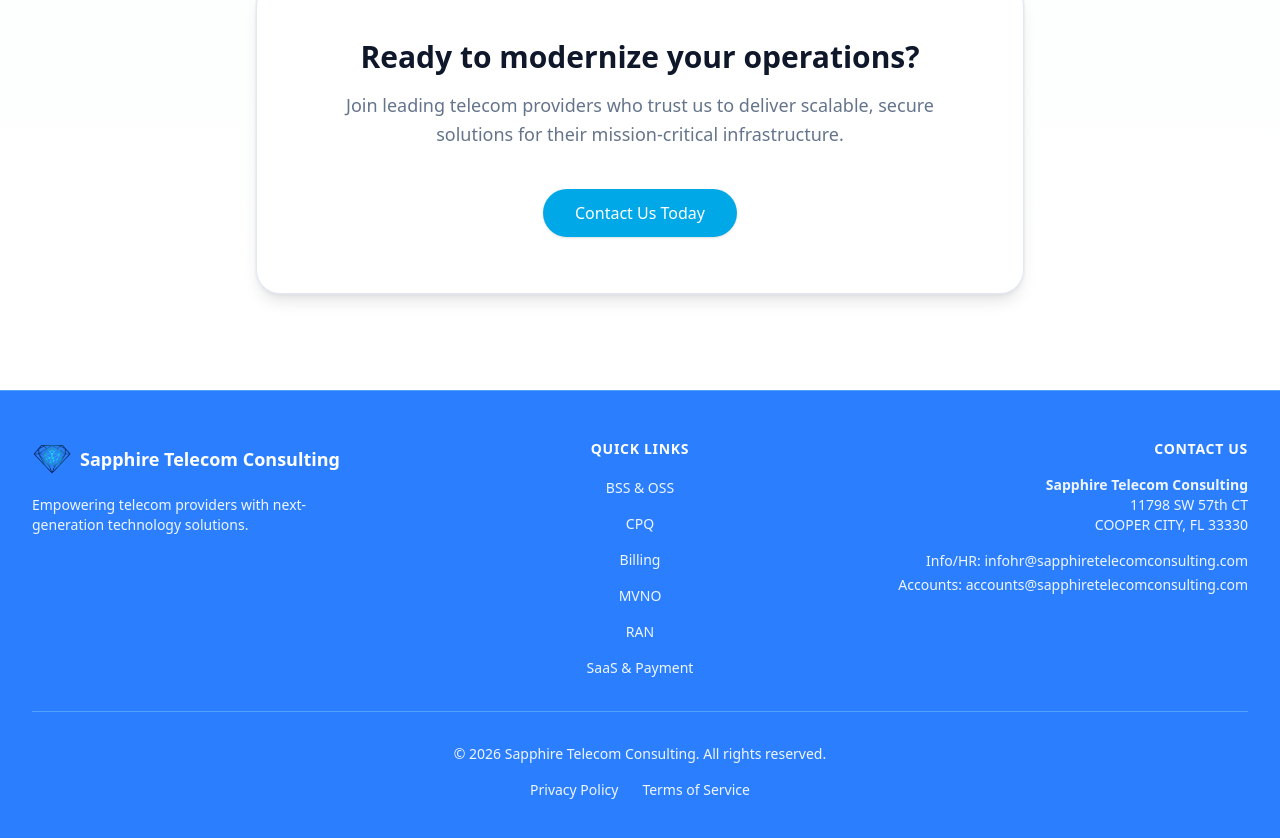
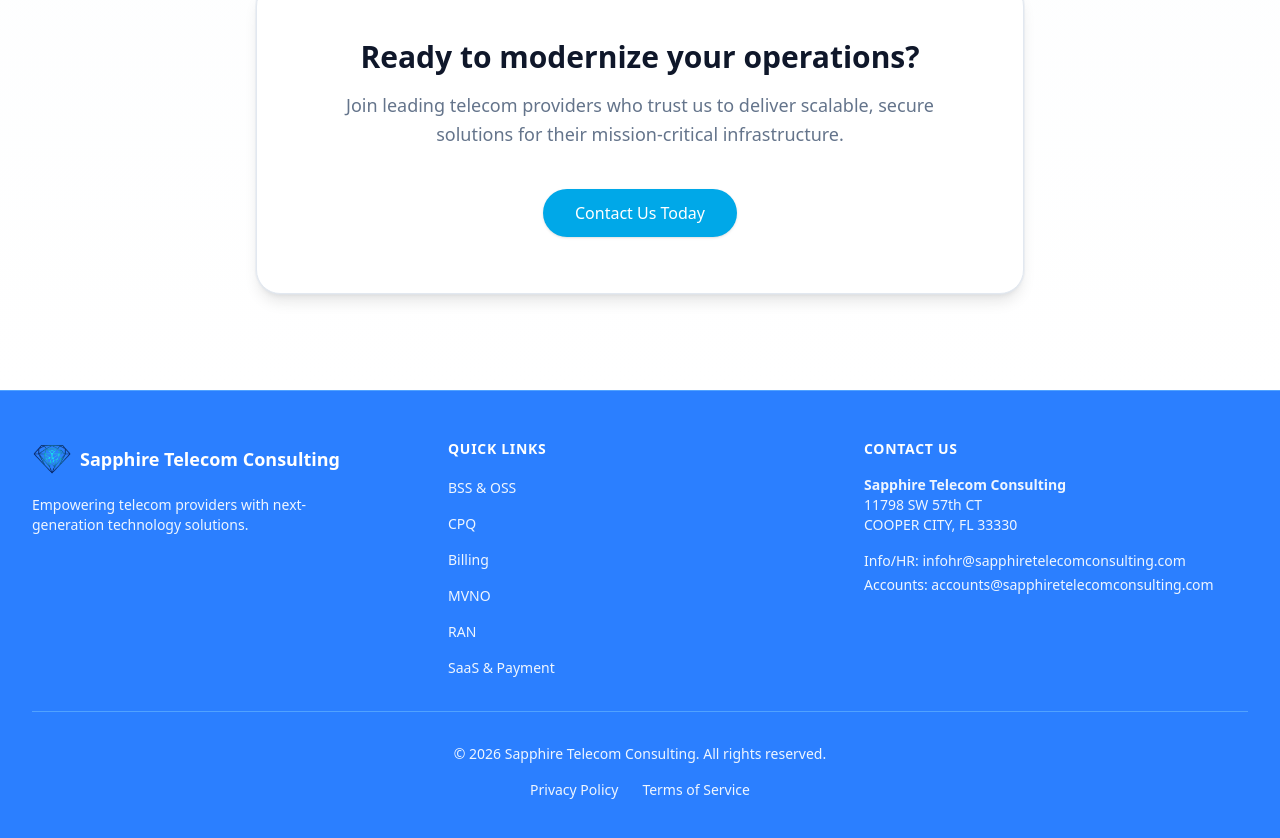
Before and after one commit to ishantjaswal03/sapphire-telecom, a Next.js app: page / in a window 1280 px wide. Shown: the part 4043-4881 px from the top of the page. Built offline with nearby package versions, Linux system fonts and the light colour scheme.

Commit message:
Fix footer alignment (LTR) and tablet email overflow

```diff
--- a/src/components/Footer.tsx
+++ b/src/components/Footer.tsx
@@ -32,7 +32,7 @@
                         </div>
 
                         {/* Quick Links */}
-                        <div className="md:text-center">
+                        <div>
                             <h3 className="text-sm font-semibold text-white tracking-wider uppercase mb-4">Quick Links</h3>
                             <ul className="space-y-3">
                                 <li>
@@ -72,7 +72,7 @@
 
 
                         {/* Contact */}
-                        <div className="md:text-right">
+                        <div>
                             <h3 className="text-sm font-semibold text-white tracking-wider uppercase mb-4">Contact Us</h3>
                             <div className="space-y-4">
                                 <div className="text-sm text-blue-50">
@@ -80,7 +80,7 @@
                                     <p>11798 SW 57th CT</p>
                                     <p>COOPER CITY, FL 33330</p>
                                 </div>
-                                <div className="text-sm text-blue-50 space-y-1">
+                                <div className="text-sm text-blue-50 space-y-1 break-all">
                                     <p>Info/HR: <a href="mailto:infohr@sapphiretelecomconsulting.com" className="hover:text-white transition-colors">infohr@sapphiretelecomconsulting.com</a></p>
                                     <p>Accounts: <a href="mailto:accounts@sapphiretelecomconsulting.com" className="hover:text-white transition-colors">accounts@sapphiretelecomconsulting.com</a></p>
                                 </div>
```
